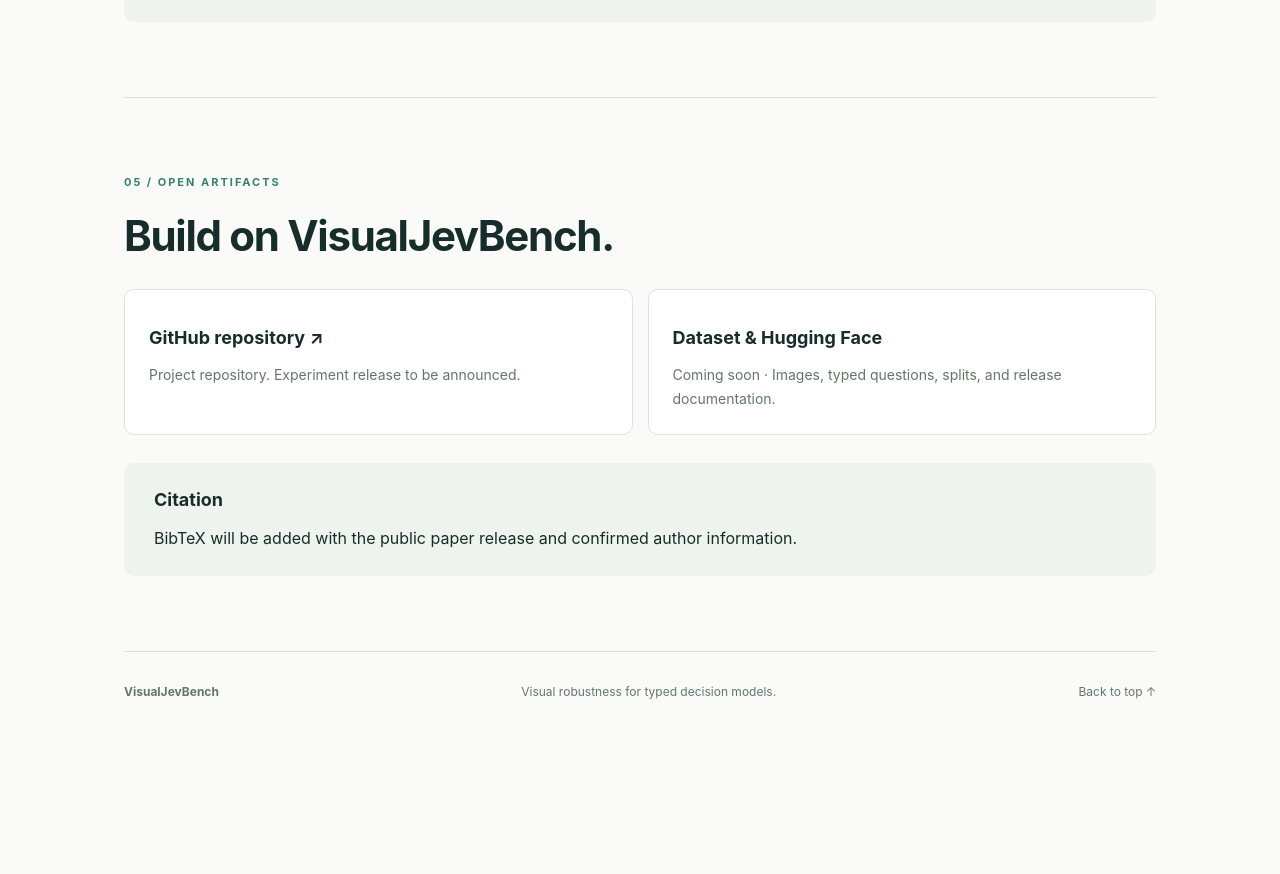
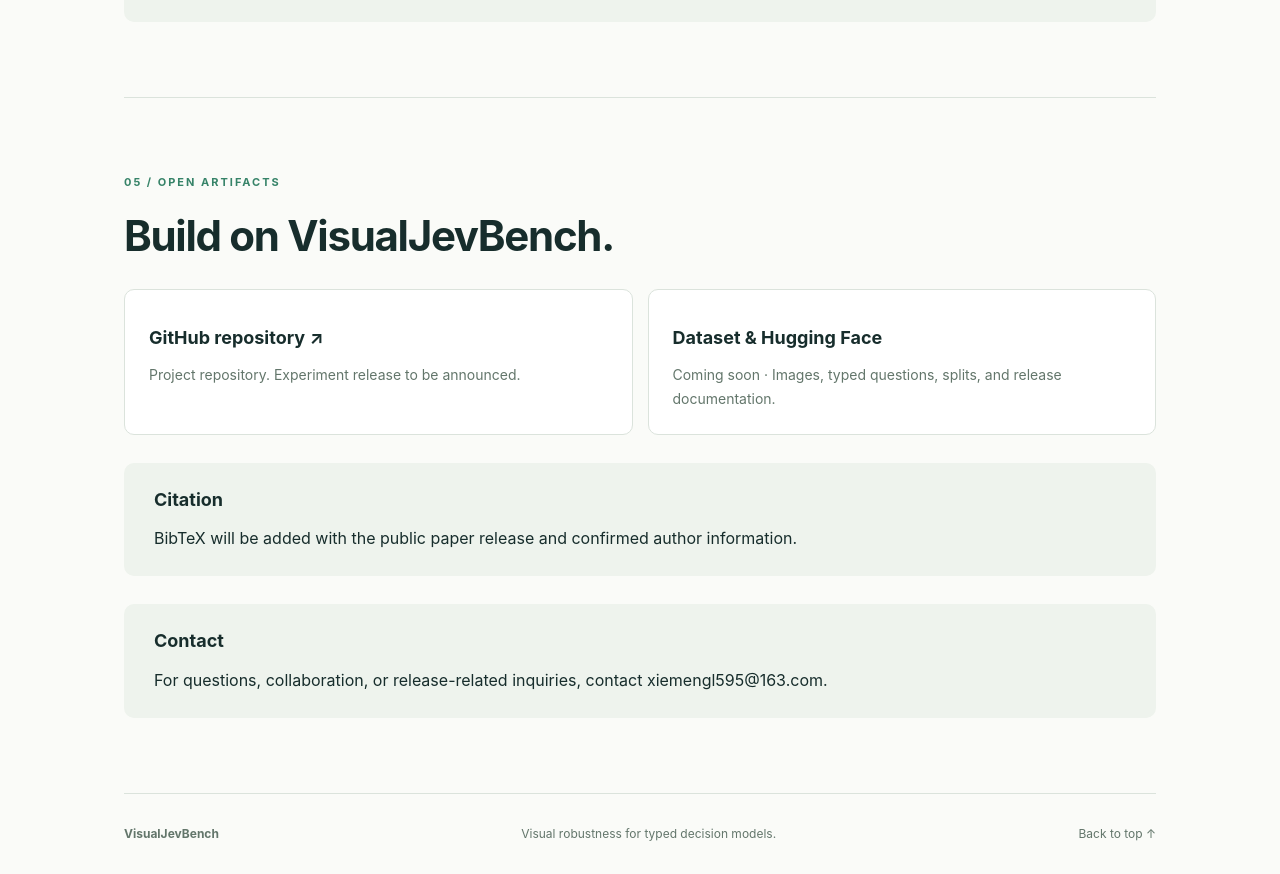
Before and after one commit to Heart-Meng/visualjev, a plain HTML site: page index.html in a window 1280 px wide. Shown: the part 4382-5256 px from the top of the page. Before the commit the page ends 5114 px from the top, so only its background shows below. Drawn offline with Linux system fonts and the light colour scheme.

Commit message:
Use English documentation and add contact information

```diff
--- a/index.html
+++ b/index.html
@@ -6,4 +6,4 @@
 <section id="benchmark"><div class="eyebrow">02 / BENCHMARK</div><h2>Structured outputs. Shared visual evidence.</h2><p>Each image is paired with one question of each native type. Select a type to explore its evaluation.</p><div class="tabs" role="group" aria-label="Question types"><button data-type="Noul" aria-pressed="true">Noul</button><button data-type="Choice" aria-pressed="false">Choice</button><button data-type="Score" aria-pressed="false">Score</button><button data-type="Box" aria-pressed="false">Box</button></div><article id="type-detail" aria-live="polite"></article><div class="cards"><article><span>01 / TEXT</span><h3>Typographic manipulation</h3><p>Embed misleading text into the visual input.</p></article><article><span>02 / EVIDENCE</span><h3>Visual evidence spoofing</h3><p>Present fabricated visual cues as supporting evidence.</p></article><article><span>03 / ATTENTION</span><h3>Target selection interference</h3><p>Redirect selection toward unintended objects or regions.</p></article><article><span>04 / GEOMETRY</span><h3>Geometric transformation</h3><p>Alter image orientation or perspective.</p></article></div></section>
 <section id="method"><div class="eyebrow">03 / METHOD</div><h2>ABPS: search with typed feedback.</h2><p>Adaptive Black-Box Parameter Search optimizes image manipulation parameters using model responses, without requiring gradients or internal model access.</p><ol class="steps"><li><b>Propose</b><p>Select an attack surface and manipulation parameters.</p></li><li><b>Render & query</b><p>Apply the manipulation and obtain a typed decision.</p></li><li><b>Evaluate & update</b><p>Use typed-output feedback to guide subsequent proposals.</p></li></ol><div class="cards two"><article><h3>Image-specific search</h3><p>Search for effective configurations for individual inputs.</p></article><article><h3>Universal search</h3><p>Select configurations on training images, freeze them, and apply them to held-out images and new scenarios without further optimization.</p></article></div></section>
 <section id="results"><div class="eyebrow">04 / FINDINGS</div><h2>Visual changes can steer typed decisions.</h2><p>Selected results reported in the supplied manuscript on <code>jev-1.14.0</code>. These figures describe different evaluation settings and should not be read as a direct ranking.</p><div class="cards results"><article><b>69.6<span>%</span></b><h3>Image-specific attacks</h3><p>Attack success rate of up to 69.6%.</p></article><article><b>33.15<span>%</span></b><h3>Universal attacks</h3><p>Average ASR on unseen images without further optimization.</p></article><article><b>40.09<span>%</span></b><h3>Cross-scenario transfer</h3><p>Average ASR for geometric transformations.</p></article></div><aside><b>What counts as success?</b><p>ASR measures the proportion of clean-correct instances where a valid image manipulation induces an incorrect decision. Correctness is evaluated by question type; attacks are evaluated under answer-preserving constraints. See the paper for eligibility, thresholds, and aggregation details.</p></aside></section>
-<section id="resources"><div class="eyebrow">05 / OPEN ARTIFACTS</div><h2>Build on VisualJevBench.</h2><div class="cards two"><a class="resource" href="https://github.com/Heart-Meng/visualjev"><h3>GitHub repository ↗</h3><p>Project repository. Experiment release to be announced.</p></a><article><h3>Dataset & Hugging Face</h3><p>Coming soon · Images, typed questions, splits, and release documentation.</p></article></div><div class="citation"><h3>Citation</h3><p>BibTeX will be added with the public paper release and confirmed author information.</p></div></section></main><footer><b>VisualJevBench</b><span>Visual robustness for typed decision models.</span><a href="#">Back to top ↑</a></footer><script src="site.js"></script></body></html>
+<section id="resources"><div class="eyebrow">05 / OPEN ARTIFACTS</div><h2>Build on VisualJevBench.</h2><div class="cards two"><a class="resource" href="https://github.com/Heart-Meng/visualjev"><h3>GitHub repository ↗</h3><p>Project repository. Experiment release to be announced.</p></a><article><h3>Dataset & Hugging Face</h3><p>Coming soon · Images, typed questions, splits, and release documentation.</p></article></div><div class="citation"><h3>Citation</h3><p>BibTeX will be added with the public paper release and confirmed author information.</p></div><div class="citation"><h3>Contact</h3><p>For questions, collaboration, or release-related inquiries, contact <a href="mailto:xiemengl595@163.com">xiemengl595@163.com</a>.</p></div></section></main><footer><b>VisualJevBench</b><span>Visual robustness for typed decision models.</span><a href="#">Back to top ↑</a></footer><script src="site.js"></script></body></html>
```
Also changed, not shown: 1 other file.
